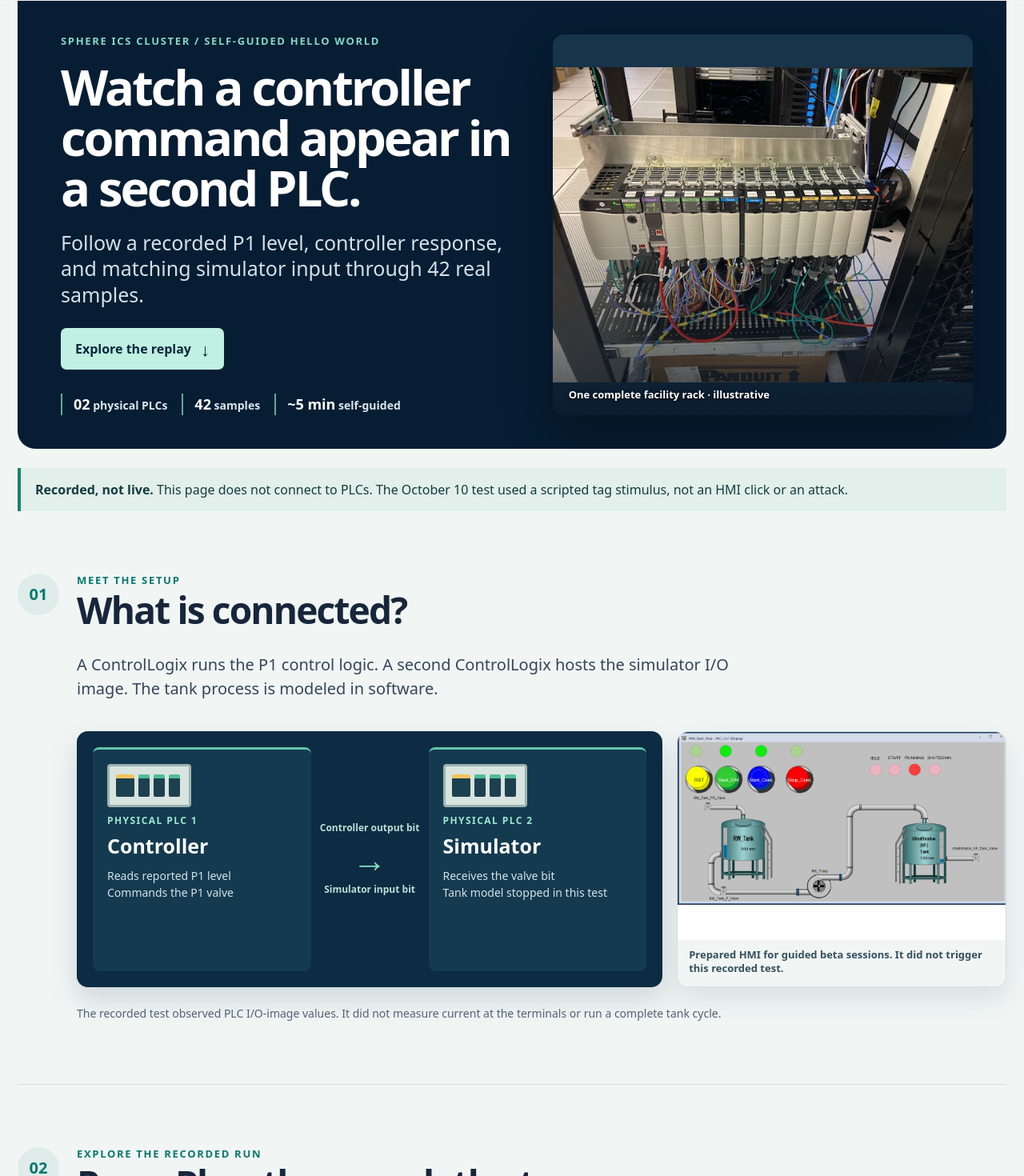
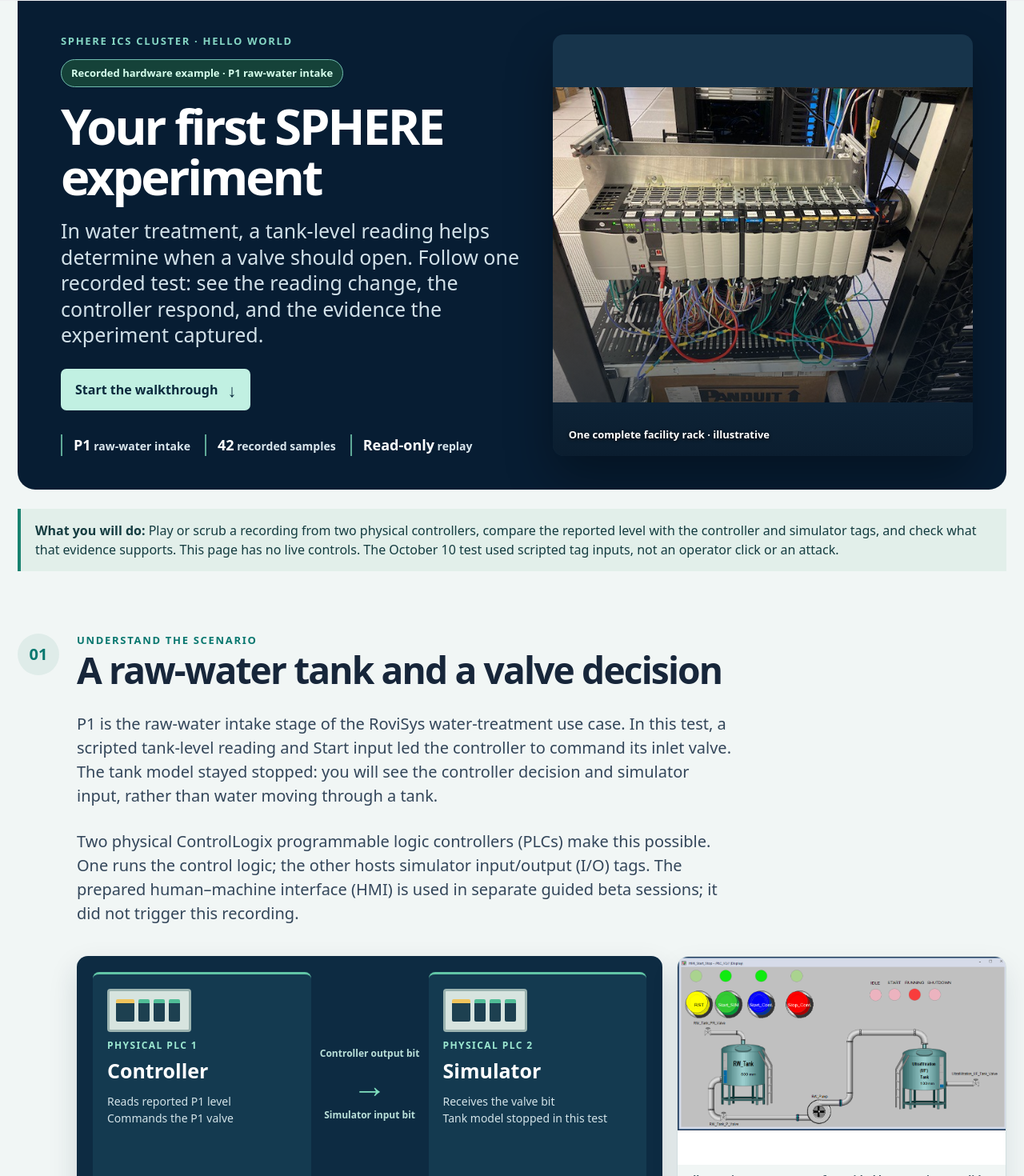
Before and after one commit to iotrustlab/iotrust-web, a Next.js app: page /sphere/p1-hello-world in a window 1280 px wide. Shown: the part 80-1550 px from the top of the page at 80% size. Built offline with nearby package versions, Linux system fonts and the light colour scheme.

Commit message:
Frame P1 replay as a first SPHERE experiment

```diff
--- a/src/app/sphere/p1-hello-world/page.tsx
+++ b/src/app/sphere/p1-hello-world/page.tsx
@@ -3,8 +3,8 @@ import { P1Replay, type Bundle } from './replay';
 import bundle from '@/data/p1-rockwell-replay.json';
 
 export const metadata: Metadata = {
-  title: 'SPHERE ICS hello world: Rockwell P1 replay',
-  description: 'A self-guided replay of 42 recorded samples from a bounded SPHERE Rockwell controller and simulator PLC test.',
+  title: 'Your First SPHERE Experiment | Raw-Water Intake Replay',
+  description: 'Explore a recorded raw-water intake test on two physical PLCs. Follow the reported level, controller response, and evidence across 42 samples.',
   robots: { index: false, follow: false },
 };
 
--- a/src/app/sphere/p1-hello-world/replay.module.css
+++ b/src/app/sphere/p1-hello-world/replay.module.css
@@ -9,7 +9,7 @@
 .notice{background:#e8f2f0;border-left:4px solid var(--teal);font-size:16px;line-height:1.5;padding:15px 18px;margin:34px 0 0;max-width:850px}
 .section{padding:68px 0;border-bottom:1px solid var(--line)}
 .sectionHead{display:flex;align-items:flex-start;gap:22px}
-.sectionHead h2{font-size:clamp(32px,3.5vw,50px);line-height:1.1;letter-spacing:-.04em;margin:4px 0 0;color:var(--ink)}
+.sectionHead h2{font-size:clamp(32px,3.5vw,50px);line-height:1.1;letter-spacing:-.04em;margin:4px 0 0;color:var(--ink);scroll-margin-top:118px}
 .stepNumber{display:grid;place-items:center;width:52px;height:52px;flex:none;border-radius:50%;background:#dfece9;color:var(--teal);font-weight:850;font-size:20px}
 .sectionLead{font-size:20px;line-height:1.5;color:#33465a;max-width:820px;margin:27px 0 0 74px}
 .setup{display:grid;grid-template-columns:1fr minmax(140px,.56fr) 1fr;align-items:stretch;gap:18px;margin:40px 0 0 74px;max-width:970px}
@@ -81,6 +81,7 @@
 .hero{display:grid;grid-template-columns:1.05fr .95fr;gap:34px;align-items:stretch;background:#071d33;color:#fff;border:0;border-radius:0 0 22px 22px;padding:42px 42px 42px 54px;min-height:470px;overflow:hidden}
 .heroCopy{display:flex;flex-direction:column;justify-content:center;min-width:0}
 .hero .eyebrow{color:#85d6c4}
+.heroMode{align-self:flex-start;border:1px solid #70bcae;background:#154239;color:#d6ffed;border-radius:999px;padding:8px 12px;margin:14px 0 0;font-size:13px;font-weight:750;line-height:1.3}
 .hero h1{font-size:clamp(42px,4.8vw,67px);line-height:1.03;max-width:620px;color:#fff;margin:17px 0 20px}
 .heroLead{color:#d2e1e9;font-size:clamp(19px,2vw,25px);max-width:590px;margin:0}
 .heroLink{display:inline-flex;align-items:center;gap:12px;align-self:flex-start;background:#c1f0e2;color:#09293c;font-size:16px;font-weight:800;text-decoration:none;border-radius:7px;padding:14px 18px;margin-top:26px;transition:transform .18s,background .18s}
--- a/src/app/sphere/p1-hello-world/replay.tsx
+++ b/src/app/sphere/p1-hello-world/replay.tsx
@@ -158,33 +158,35 @@ export function P1Replay({ bundle }: { bundle: Bundle }) {
       <div className={styles.wrap}>
         <header className={styles.hero}>
           <div className={styles.heroCopy}>
-            <p className={styles.eyebrow}>SPHERE ICS CLUSTER / SELF-GUIDED HELLO WORLD</p>
-            <h1>Watch a controller command appear in a second PLC.</h1>
-            <p className={styles.heroLead}>Follow a recorded P1 level, controller response, and matching simulator input through 42 real samples.</p>
-            <a className={styles.heroLink} href="#step-two">Explore the replay <span aria-hidden="true">↓</span></a>
-            <div className={styles.heroFacts}><span><b>02</b> physical PLCs</span><span><b>42</b> samples</span><span><b>~5 min</b> self-guided</span></div>
+            <p className={styles.eyebrow}>SPHERE ICS CLUSTER · HELLO WORLD</p>
+            <p className={styles.heroMode}>Recorded hardware example · P1 raw-water intake</p>
+            <h1>Your first SPHERE experiment</h1>
+            <p className={styles.heroLead}>In water treatment, a tank-level reading helps determine when a valve should open. Follow one recorded test: see the reading change, the controller respond, and the evidence the experiment captured.</p>
+            <a className={styles.heroLink} href="#step-one">Start the walkthrough <span aria-hidden="true">↓</span></a>
+            <div className={styles.heroFacts}><span><b>P1</b> raw-water intake</span><span><b>42</b> recorded samples</span><span><b>Read-only</b> replay</span></div>
           </div>
           <figure className={styles.heroPhoto}><Image src="/images/demos/p1/rockwell-rack-complete.png" alt="Complete view of one of the two physical Rockwell ControlLogix racks used by the SPHERE ICS facility" fill priority sizes="(max-width: 760px) 100vw, 45vw" /><figcaption>One complete facility rack · illustrative</figcaption></figure>
         </header>
-        <p className={styles.notice}><strong>Recorded, not live.</strong> This page does not connect to PLCs. The October 10 test used a scripted tag stimulus, not an HMI click or an attack.</p>
+        <p className={styles.notice}><strong>What you will do:</strong> Play or scrub a recording from two physical controllers, compare the reported level with the controller and simulator tags, and check what that evidence supports. This page has no live controls. The October 10 test used scripted tag inputs, not an operator click or an attack.</p>
 
         <section className={styles.section} aria-labelledby="step-one">
-          <div className={styles.sectionHead}><span className={styles.stepNumber}>01</span><div><p className={styles.eyebrow}>Meet the setup</p><h2 id="step-one">What is connected?</h2></div></div>
-          <p className={styles.sectionLead}>A ControlLogix runs the P1 control logic. A second ControlLogix hosts the simulator I/O image. The tank process is modeled in software.</p>
+          <div className={styles.sectionHead}><span className={styles.stepNumber}>01</span><div><p className={styles.eyebrow}>Understand the scenario</p><h2 id="step-one">A raw-water tank and a valve decision</h2></div></div>
+          <p className={styles.sectionLead}>P1 is the raw-water intake stage of the RoviSys water-treatment use case. In this test, a scripted tank-level reading and Start input led the controller to command its inlet valve. The tank model stayed stopped: you will see the controller decision and simulator input, rather than water moving through a tank.</p>
+          <p className={styles.sectionLead}>Two physical ControlLogix programmable logic controllers (PLCs) make this possible. One runs the control logic; the other hosts simulator input/output (I/O) tags. The prepared human–machine interface (HMI) is used in separate guided beta sessions; it did not trigger this recording.</p>
           <div className={styles.setupVisuals}>
             <div className={styles.setup} aria-label="Controller PLC output and simulator PLC input are compared in the recorded I/O images">
               <div className={styles.setupNode}><span className={styles.plcGlyph} aria-hidden="true"><i /><i /><i /><i /></span><small>PHYSICAL PLC 1</small><strong>Controller</strong><span>Reads reported P1 level<br />Commands the P1 valve</span></div>
               <div className={styles.setupLink}><span>Controller output bit</span><b aria-hidden="true">→</b><span>Simulator input bit</span></div>
               <div className={styles.setupNode}><span className={styles.plcGlyph} aria-hidden="true"><i /><i /><i /><i /></span><small>PHYSICAL PLC 2</small><strong>Simulator</strong><span>Receives the valve bit<br />Tank model stopped in this test</span></div>
             </div>
-            <figure className={styles.hmiPhoto}><Image src="/images/demos/p1/factorytalk-hmi.png" alt="Illustrative FactoryTalk HMI screen showing a water-treatment tank and controls" fill sizes="(max-width: 760px) 100vw, 35vw" /><figcaption>Prepared HMI for guided beta sessions. It did not trigger this recorded test.</figcaption></figure>
+            <figure className={styles.hmiPhoto}><Image src="/images/demos/p1/factorytalk-hmi.png" alt="Illustrative FactoryTalk operator screen showing a water-treatment tank and controls" fill sizes="(max-width: 760px) 100vw, 35vw" /><figcaption>Illustrative operator HMI for guided beta sessions. It did not trigger this recorded test.</figcaption></figure>
           </div>
           <p className={styles.finePrint}>The recorded test observed PLC I/O-image values. It did not measure current at the terminals or run a complete tank cycle.</p>
         </section>
 
         <section className={styles.section} aria-labelledby="step-two">
-          <div className={styles.sectionHead}><span className={styles.stepNumber}>02</span><div><p className={styles.eyebrow}>Explore the recorded run</p><h2 id="step-two">Press Play, then scrub the trace</h2></div></div>
-          <p className={styles.sectionLead}>Playback is slowed to one-third speed for viewing. Every position is an actual recorded sample; the time labels show the original elapsed time.</p>
+          <div className={styles.sectionHead}><span className={styles.stepNumber}>02</span><div><p className={styles.eyebrow}>Observe the response</p><h2 id="step-two">Follow the reading, command, and response</h2></div></div>
+          <p className={styles.sectionLead}>Press Play, or move the slider to any of the 42 recorded samples. Notice when the reported level changes, when the scripted Start input is applied, and when the valve command appears in the simulator PLC input image. Playback is slowed to one-third speed; time labels show the original elapsed time.</p>
           <div className={styles.player}>
             <div className={styles.playerTop}>
               <div><span className={styles.phaseLabel}>{phase.label}</span><p className={styles.phaseExplanation}>{phase.explanation}</p></div>
@@ -228,7 +230,7 @@ export function P1Replay({ bundle }: { bundle: Bundle }) {
         </section>
 
         <section className={styles.section} aria-labelledby="step-three">
-          <div className={styles.sectionHead}><span className={styles.stepNumber}>03</span><div><p className={styles.eyebrow}>Check your observation</p><h2 id="step-three">What did the PLCs show?</h2></div></div>
+          <div className={styles.sectionHead}><span className={styles.stepNumber}>03</span><div><p className={styles.eyebrow}>Interpret what you saw</p><h2 id="step-three">What did this test show?</h2></div></div>
           <div className={styles.questionGrid}>
             <CheckQuestion question="During Start, where was the controller valve output also observed?" answers={['In the simulator PLC input image', 'Only on the HMI screen', 'At a measured field terminal']} correct={0} explanation="The captured controller output bit 0 and simulator input bit 0 were both 1 in every Start sample." />
             <CheckQuestion question="What returned to its baseline in the final samples?" answers={['Only the displayed chart', 'Reported level, controller state, and both digital bits', 'A physical water tank']} correct={1} explanation="The reported level returned near 200 mm, the controller was IDLE, and both digital bits were 0." />
```
